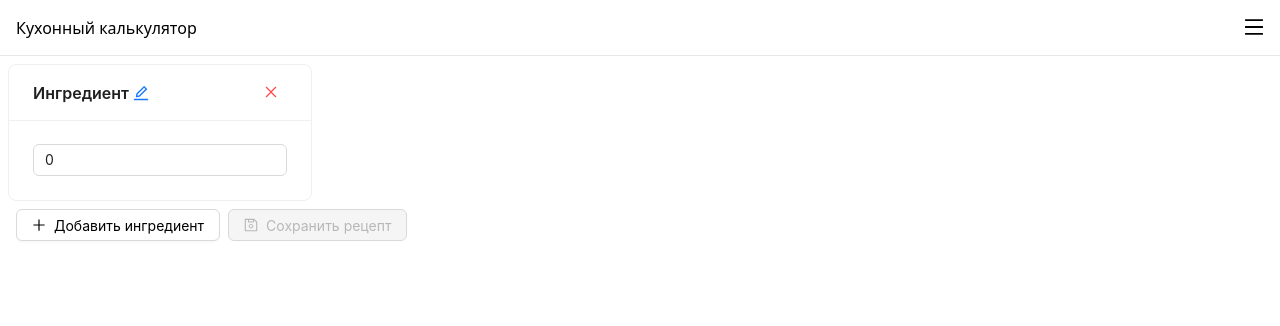
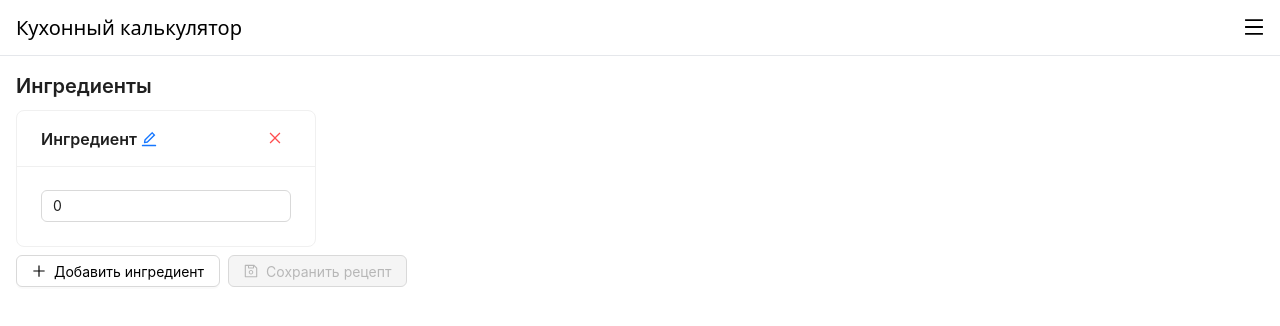
Before and after one commit to andrabra/kitchen-calc-app, a React (Vite) app: page /#/recipes in a window 1280 px wide. Shown: the top 326 px of the page. Built offline with nearby package versions, Linux system fonts and the light colour scheme.

Commit message:
Правки по верÑсткуе

```diff
--- a/src/components/BurgerMenu.tsx
+++ b/src/components/BurgerMenu.tsx
@@ -35,6 +35,7 @@ const BurgerMenu = ({ theme, toggleTheme }: BurgerMenuProps) => {
         className="bg-white dark:bg-zinc-800 dark:border-zinc-500 transition-colors dark:text-white"
       >
         <Menu
+          theme={theme}
           mode="inline"
           onClick={closeDrawer}
           items={[
--- a/src/components/Header.tsx
+++ b/src/components/Header.tsx
@@ -15,7 +15,7 @@ const Header = () => {
   return (
     <header className="sticky top-0 z-10 flex items-center justify-between px-4 h-14 border-b bg-white dark:bg-zinc-800 dark:border-zinc-500 transition-colors">
       <div className="flex justify-between items-center gap-4 w-full">
-        <h1 className="text-base font-medium text-black dark:text-white">{title}</h1>
+        <h1 className="text-base md:text-xl font-medium text-black dark:text-white">{title}</h1>
         <BurgerMenu theme={theme} toggleTheme={toggleTheme} />
       </div>
     </header>
--- a/src/components/IngredientsList.tsx
+++ b/src/components/IngredientsList.tsx
@@ -84,6 +84,9 @@ const IngredientsList = () => {
           </ul>
         </div>
       )}
+      <Title className="text-black dark:text-white" level={4}>
+        Ингредиенты
+      </Title>
       <div className="pb-28 md:pb-0">
         <Row gutter={[16, 16]}>
           {ingredients.map(ing => (
@@ -100,7 +103,7 @@ const IngredientsList = () => {
         </Row>
       </div>
 
-      <div className="fixed bottom-0 left-0 w-full bg-white dark:bg-zinc-800 p-2 border-t border-zinc-300 dark:border-zinc-600 md:static md:border-0">
+      <div className="fixed bottom-0 left-0 w-full bg-white dark:bg-zinc-800 py-2 border-t border-zinc-300 dark:border-zinc-600 md:static md:border-0">
         <div className="flex flex-col md:flex-row gap-2">
           <Button
             type="default"
--- a/src/components/Layout.tsx
+++ b/src/components/Layout.tsx
@@ -7,7 +7,7 @@ type LayoutProps = { children: React.ReactNode };
 const Layout = ({ children }: LayoutProps) => (
   <>
     <Header />
-    <main className="p-2 text-black dark:text-white bg-white dark:bg-zinc-800 dark:border-zinc-500">
+    <main className="p-4 text-black dark:text-white bg-white dark:bg-zinc-800 dark:border-zinc-500">
       {children}
     </main>
   </>
```
